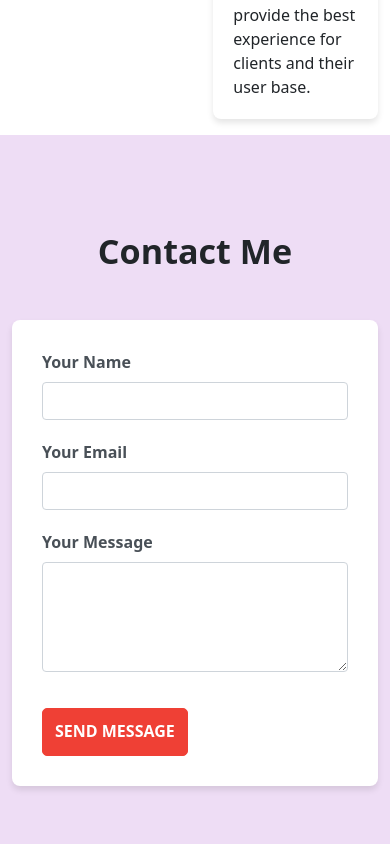
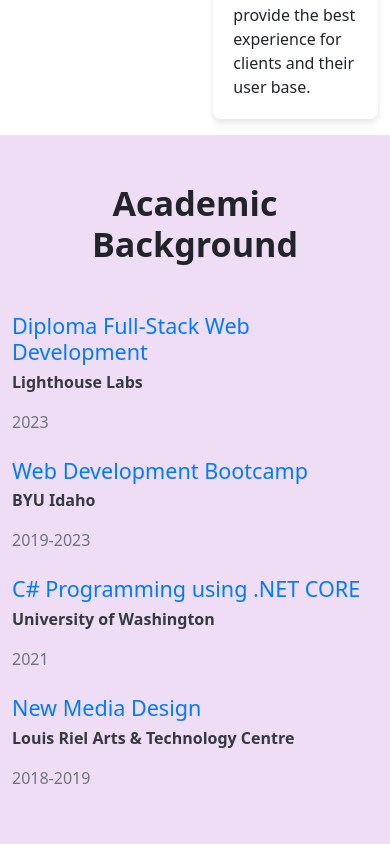
Before and after one commit to glaubervilane/MyPortfolio, a React (Create React App) app: page / in a window 390 px wide. Shown: the part 6280-7124 px from the top of the page. Built offline with nearby package versions, Linux system fonts and the light colour scheme.

Commit message:
Add an academics section

```diff
--- a/src/App.css
+++ b/src/App.css
@@ -237,17 +237,41 @@
   transform: translateY(0);
 }
 
+/**********************Academic styles************************/
+
+.academic-wrapper {
+  position: relative;
+  background-color: var(--primary-light-purple);
+
+  z-index: 1;
+  padding: 60px 0;
+}
+
+.course-title {
+  color: #007bff;
+  margin-bottom: 5px;
+}
+
+.institution {
+  font-weight: bold;
+  color: #343a40;
+}
+
+.year {
+  color: #6c757d;
+}
+
 /**********************Contact styles************************/
 
 .contact-wrapper {
   position: relative;
-  background-color: var(--primary-light-purple);
+  background-color: var(--primary-white);
   z-index: 1;
   padding: 80px 0;
 }
 
 .contact-form {
-  background-color: #ffffff;
+  background-color: var(--primary-light-purple);
   padding: 30px;
   border-radius: 8px;
   box-shadow: 0 4px 6px rgba(0, 0, 0, 0.1);
--- a/src/App.js
+++ b/src/App.js
@@ -8,6 +8,7 @@
 import About from './components/About'
 import Projects from './components/Projects'
 import Experience from './components/Experience';
+import Academics from './components/Academic';
 import Contact from './components/Contact';
 import Footer from './components/Footer';
 
@@ -20,6 +21,7 @@
       <About/>
       <Projects/>
       <Experience/>
+      <Academics/>
       <Contact />
       <Footer/>
     </>
--- /dev/null
+++ b/src/components/Academic.js
@@ -0,0 +1,28 @@
+// Academic.js
+import React from 'react';
+import '../App.css';
+import academicData from './academicData';
+
+function Academic() {
+
+  return (
+    <section className="academic-wrapper py-5" id='academic-wrapper'>
+      <div className="container">
+        <h2 className="display-4 fw-bold text-center mb-5">Academic Background</h2>
+        <div className="row">
+          <div className="col-md-8 offset-md-2">
+            {academicData.map((entry, index) => (
+              <div key={index} className="academic-entry mb-4">
+                <h4 className="course-title">{entry.course}</h4>
+                <p className="institution">{entry.institution}</p>
+                <p className="year">{entry.year}</p>
+              </div>
+            ))}
+          </div>
+        </div>
+      </div>
+    </section>
+  );
+}
+
+export default Academic;
--- a/src/components/Navbar.js
+++ b/src/components/Navbar.js
@@ -29,6 +29,9 @@
               <a className="nav-link" href="#experience-wrapper">Experience</a>
             </li>
             <li className="nav-item">
+              <a className="nav-link" href="#academic-wrapper">Academics</a>
+            </li>
+            <li className="nav-item">
               <a className="nav-link" href="#contact-wrapper">Contact</a>
             </li>
           </ul>
--- /dev/null
+++ b/src/components/academicData.js
@@ -0,0 +1,24 @@
+const academicData = [
+  {
+    course: 'Diploma Full-Stack Web Development',
+    institution: 'Lighthouse Labs',
+    year: '2023',
+  },
+  {
+    course: 'Web Development Bootcamp',
+    institution: 'BYU Idaho',
+    year: '2019-2023',
+  },
+  {
+    course: 'C# Programming using .NET CORE',
+    institution: 'University of Washington',
+    year: '2021',
+  },
+  {
+    course: 'New Media Design',
+    institution: 'Louis Riel Arts & Technology Centre',
+    year: '2018-2019',
+  },
+];
+
+export default academicData;
```
